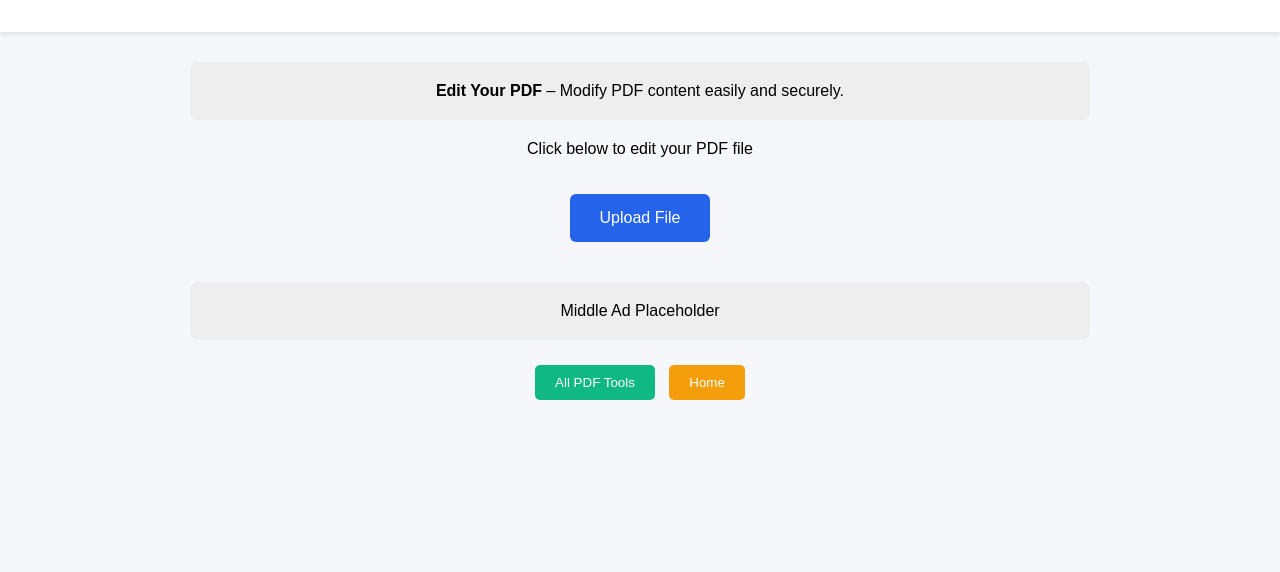
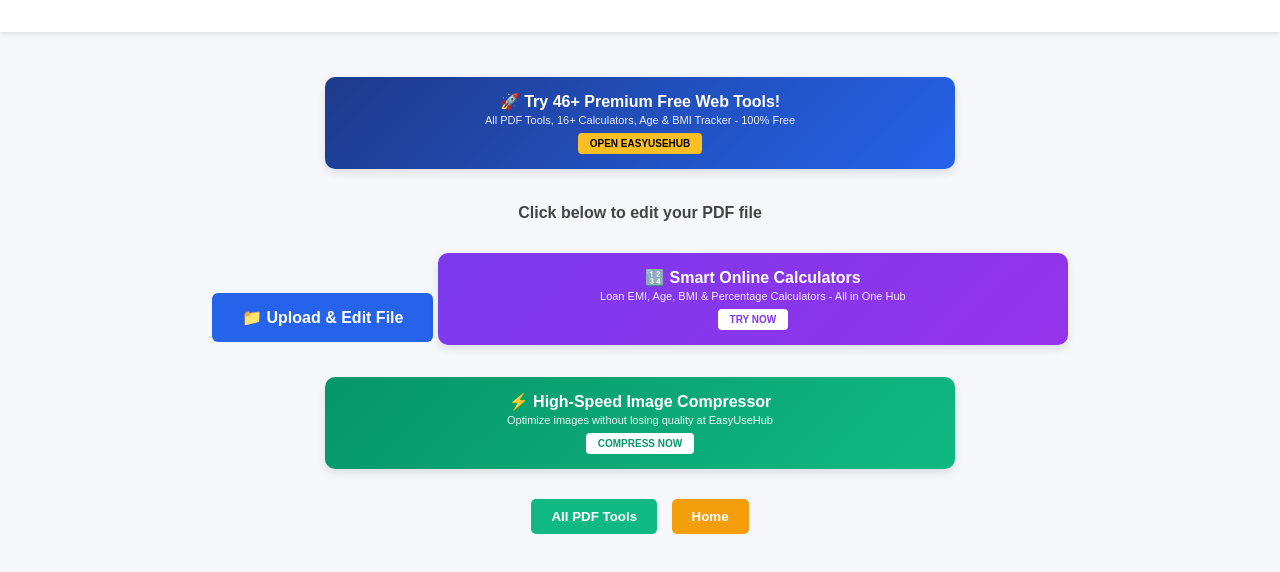
Before and after one commit to easyusehub/Edit-PDF, a plain HTML site: page index.html in a window 1280 px wide. Shown: the part 66-638 px from the top of the page. Drawn offline with Linux system fonts and the light colour scheme.

Commit message:
Update index.html

```diff
--- a/index.html
+++ b/index.html
@@ -10,6 +10,7 @@
     font-family:Arial, sans-serif;
     background:#f5f7fa;
     text-align:center;
+    overflow-x: hidden;
 }
 header{
     background:#fff;
@@ -21,12 +22,28 @@
     max-width:900px;
     margin:30px auto;
 }
-#ad-top, #ad-middle{
-    background:#eee;
-    padding:20px;
-    margin:20px 0;
-    border-radius:8px;
+
+/* --- 🔥 EasyUseHub Custom Ad Bridges --- */
+.custom-ad-bridge {
+    background: linear-gradient(135deg, #1e3a8a, #2563eb);
+    color: white; padding: 15px; margin: 15px auto; border-radius: 10px; cursor: pointer;
+    width: 100%; max-width: 600px; box-shadow: 0 4px 10px rgba(0,0,0,0.1); transition: 0.2s; display: inline-block;
 }
+.ad-title { font-size: 16px; font-weight: bold; margin-bottom: 3px; display: block; }
+.ad-btn { background: #fbbf24; color: #000; padding: 5px 12px; border-radius: 4px; font-weight: bold; text-transform: uppercase; display: inline-block; font-size: 10px; margin-top: 5px; }
+
+/* --- 🔥 Compact Push Notification --- */
+#push-notification {
+    position: fixed; bottom: -120px; right: 20px; width: 260px; background: #fff; border-radius: 8px;
+    box-shadow: 0 8px 20px rgba(0,0,0,0.15); display: flex; align-items: center; padding: 8px 12px;
+    z-index: 10000; transition: bottom 0.6s cubic-bezier(0.68, -0.55, 0.27, 1.55); cursor: pointer; border-left: 4px solid #2563eb; text-align: left;
+}
+#push-notification.active { bottom: 20px; }
+#push-notification img { width: 35px; height: 35px; border-radius: 6px; margin-right: 10px; }
+.push-text b { font-size: 12px; color: #222; display: block; }
+.push-text p { font-size: 10px; color: #666; margin: 0; }
+.close-push { position: absolute; top: 2px; right: 6px; font-size: 16px; cursor: pointer; color: #aaa; }
+
 .upload-btn{
     display:inline-block;
     padding:15px 30px;
@@ -35,9 +52,11 @@
     border-radius:6px;
     cursor:pointer;
     margin:20px 0;
+    font-weight: bold;
 }
 .buttons{
     margin-top:10px;
+    margin-bottom: 50px;
 }
 .buttons button{
     padding:10px 20px;
@@ -46,6 +65,7 @@
     border-radius:5px;
     cursor:pointer;
     color:#fff;
+    font-weight: bold;
 }
 .tools{ background:#10b981; }
 .home{ background:#f59e0b; }
@@ -53,25 +73,42 @@
 </head>
 <body>
 
+<div id="push-notification" onclick="window.open('https://easyusehub.blogspot.com', '_blank')">
+    <span class="close-push" onclick="event.stopPropagation(); document.getElementById('push-notification').classList.remove('active');">&times;</span>
+    <img src="https://cdn-icons-png.flaticon.com/512/5968/5968313.png" alt="icon">
+    <div class="push-text"><b>🚀 46+ Premium Tools Ready!</b><p>All PDF Tools, Calculators & More - 100% Free</p></div>
+</div>
+
 <header>
 <h2>Edit PDF – EasyUseHub</h2>
 </header>
 
 <div class="container">
 
-<div id="ad-top">
-<strong>Edit Your PDF</strong> – Modify PDF content easily and securely.
+<div class="custom-ad-bridge" onclick="window.open('https://easyusehub.blogspot.com', '_blank')">
+    <span class="ad-title">🚀 Try 46+ Premium Free Web Tools!</span>
+    <p style="font-size: 11px; margin: 2px 0; opacity: 0.9;">All PDF Tools, 16+ Calculators, Age & BMI Tracker - 100% Free</p>
+    <div class="ad-btn">Open EasyUseHub</div>
 </div>
 
-<p>Click below to edit your PDF file</p>
+<p style="margin-top: 20px; font-weight: bold; color: #444;">Click below to edit your PDF file</p>
 
 <label class="upload-btn" onclick="redirectToEditPDF()">
-Upload File
+    📁 Upload & Edit File
 </label>
 
-<div id="ad-middle">Middle Ad Placeholder</div>
+<div class="custom-ad-bridge" style="background: linear-gradient(135deg, #7c3aed, #9333ea);" onclick="window.open('https://easyusehub.blogspot.com/p/ultimate-calculators-hub.html', '_blank')">
+    <span class="ad-title">🔢 Smart Online Calculators</span>
+    <p style="font-size: 11px; margin: 2px 0; opacity: 0.9;">Loan EMI, Age, BMI & Percentage Calculators - All in One Hub</p>
+    <div class="ad-btn" style="background: #fff; color: #7c3aed;">Try Now</div>
+</div>
 
-<!-- All PDF Tools + Home buttons -->
+<div class="custom-ad-bridge" style="background: linear-gradient(135deg, #059669, #10b981);" onclick="window.open('https://easyusehub.blogspot.com/p/image-compressor.html', '_blank')">
+    <span class="ad-title">⚡ High-Speed Image Compressor</span>
+    <p style="font-size: 11px; margin: 2px 0; opacity: 0.9;">Optimize images without losing quality at EasyUseHub</p>
+    <div class="ad-btn" style="background: #fff; color: #059669;">Compress Now</div>
+</div>
+
 <div class="buttons">
 <button class="tools" onclick="window.location.href='https://easyusehub.blogspot.com/p/free-pdf-tools-online.html'">
 All PDF Tools
@@ -85,8 +122,13 @@
 
 <script>
 function redirectToEditPDF(){
-    // Directly redirect user to PDF24 Edit PDF page
-    window.location.href = "https://tools.pdf24.org/en/edit-pdf";
+    // Show notification before redirecting
+    document.getElementById('push-notification').classList.add('active');
+
+    // Small delay to let user see branding before they leave the site
+    setTimeout(function() {
+        window.location.href = "https://tools.pdf24.org/en/edit-pdf";
+    }, 800);
 }
 </script>
 
```
